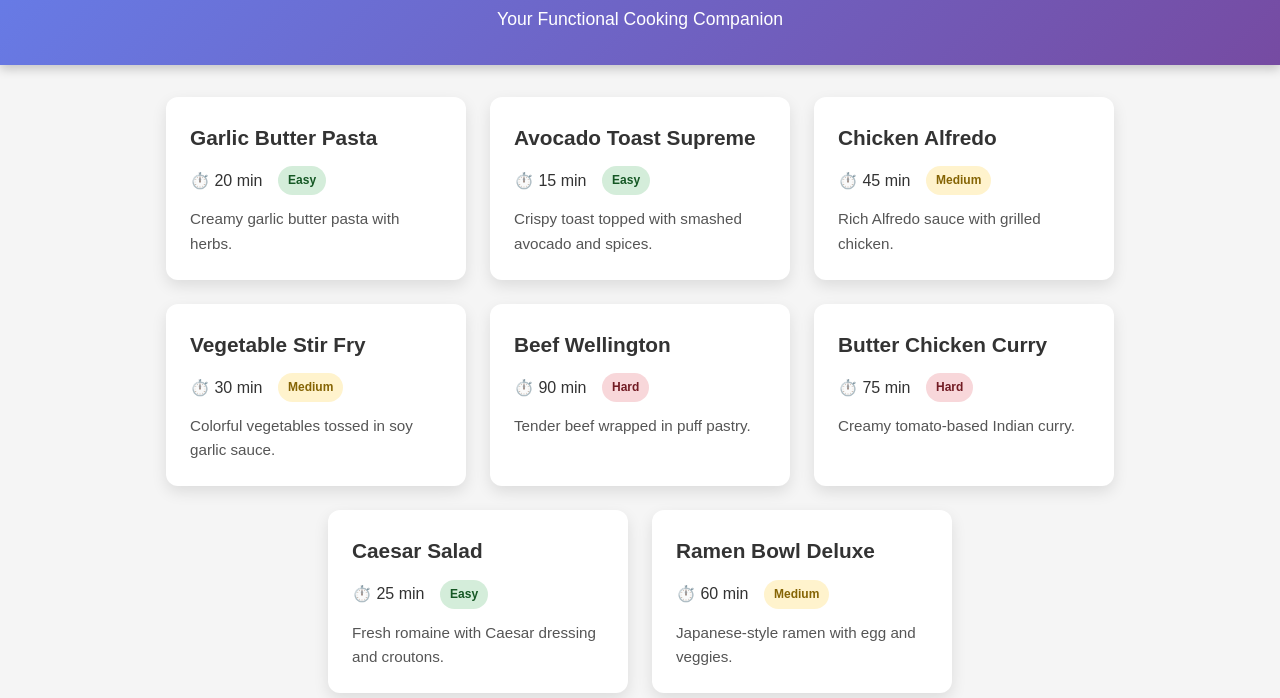
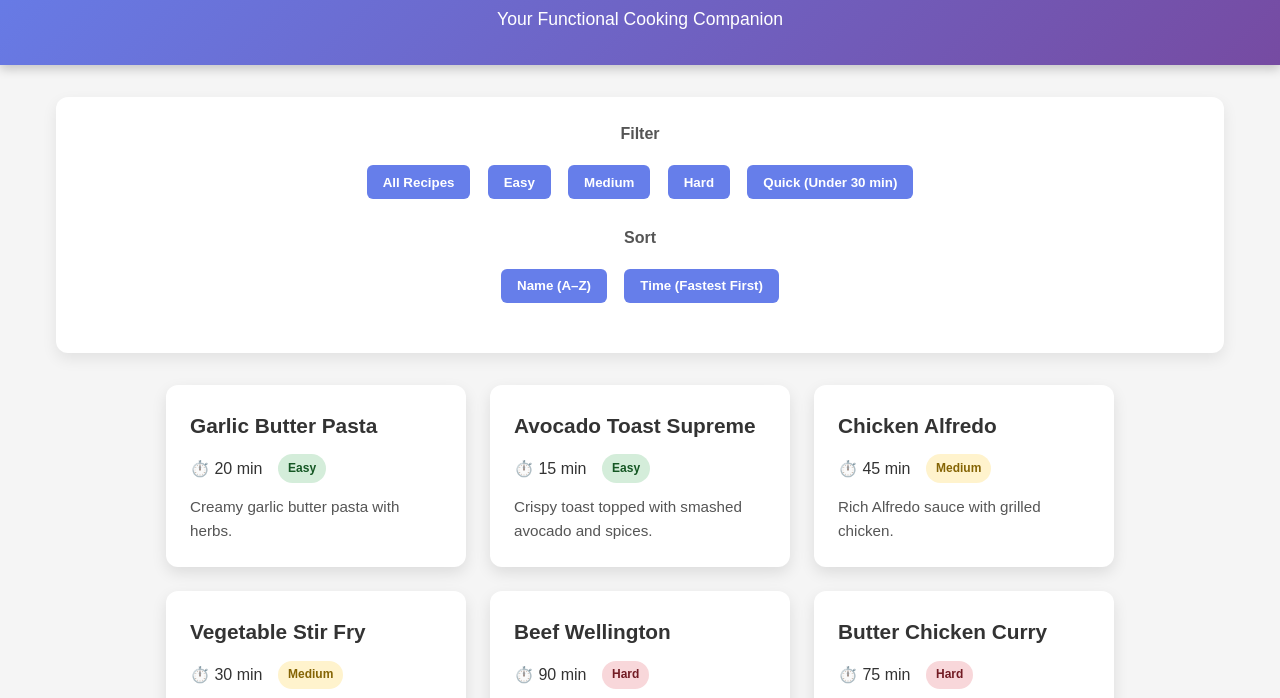
Before and after one commit to Thrishank58/recipejs-functional-cooking, a plain HTML site: page index.html in a window 1280 px wide. Shown: the part 99-797 px from the top of the page. Drawn offline with Linux system fonts and the light colour scheme.

Commit message:
Part 2: Added functional filtering and sorting

```diff
--- a/app.js
+++ b/app.js
@@ -1,4 +1,7 @@
-// Recipe Data
+// ===============================
+// Recipe Data (DO NOT MUTATE)
+// ===============================
+
 const recipes = [
   { id: 1, title: "Garlic Butter Pasta", time: 20, difficulty: "easy", description: "Creamy garlic butter pasta with herbs.", category: "pasta" },
   { id: 2, title: "Avocado Toast Supreme", time: 15, difficulty: "easy", description: "Crispy toast topped with smashed avocado and spices.", category: "breakfast" },
@@ -10,10 +13,59 @@ const recipes = [
   { id: 8, title: "Ramen Bowl Deluxe", time: 60, difficulty: "medium", description: "Japanese-style ramen with egg and veggies.", category: "soup" }
 ];
 
-// Select container
+// ===============================
+// DOM Elements
+// ===============================
+
 const recipeContainer = document.querySelector("#recipe-container");
+const filterButtons = document.querySelectorAll("[data-filter]");
+const sortButtons = document.querySelectorAll("[data-sort]");
 
-// Create recipe card
+// ===============================
+// App State (controlled centrally)
+// ===============================
+
+let currentFilter = "all";
+let currentSort = null;
+
+// ===============================
+// Pure Filtering Function
+// ===============================
+
+const applyFilter = (recipesArray, filter) => {
+  if (filter === "all") return recipesArray;
+
+  if (filter === "quick") {
+    return recipesArray.filter(recipe => recipe.time < 30);
+  }
+
+  return recipesArray.filter(recipe => recipe.difficulty === filter);
+};
+
+// ===============================
+// Pure Sorting Function
+// ===============================
+
+const applySort = (recipesArray, sortType) => {
+  if (!sortType) return recipesArray;
+
+  const sorted = [...recipesArray]; // clone to avoid mutation
+
+  if (sortType === "name") {
+    return sorted.sort((a, b) => a.title.localeCompare(b.title));
+  }
+
+  if (sortType === "time") {
+    return sorted.sort((a, b) => a.time - b.time);
+  }
+
+  return sorted;
+};
+
+// ===============================
+// Create Recipe Card
+// ===============================
+
 const createRecipeCard = (recipe) => {
   return `
     <div class="recipe-card" data-id="${recipe.id}">
@@ -29,14 +81,38 @@ const createRecipeCard = (recipe) => {
   `;
 };
 
-// Render recipes
-const renderRecipes = (recipesArray) => {
-  const recipesHTML = recipesArray
-    .map(recipe => createRecipeCard(recipe))
-    .join("");
+// ===============================
+// Central Update Function
+// ===============================
 
-  recipeContainer.innerHTML = recipesHTML;
+const updateDisplay = () => {
+  const filtered = applyFilter(recipes, currentFilter);
+  const sorted = applySort(filtered, currentSort);
+
+  const html = sorted.map(createRecipeCard).join("");
+  recipeContainer.innerHTML = html;
 };
 
+// ===============================
+// Event Listeners
+// ===============================
+
+filterButtons.forEach(button => {
+  button.addEventListener("click", () => {
+    currentFilter = button.dataset.filter;
+    updateDisplay();
+  });
+});
+
+sortButtons.forEach(button => {
+  button.addEventListener("click", () => {
+    currentSort = button.dataset.sort;
+    updateDisplay();
+  });
+});
+
+// ===============================
 // Initialize
-renderRecipes(recipes);
+// ===============================
+
+updateDisplay();
--- a/index.html
+++ b/index.html
@@ -14,9 +14,32 @@
   </header>
 
   <main>
+
+    <!-- Controls Section -->
+    <div class="controls">
+
+      <div class="filter-group">
+        <h2>Filter</h2>
+        <button data-filter="all">All Recipes</button>
+        <button data-filter="easy">Easy</button>
+        <button data-filter="medium">Medium</button>
+        <button data-filter="hard">Hard</button>
+        <button data-filter="quick">Quick (Under 30 min)</button>
+      </div>
+
+      <div class="sort-group">
+        <h2>Sort</h2>
+        <button data-sort="name">Name (A–Z)</button>
+        <button data-sort="time">Time (Fastest First)</button>
+      </div>
+
+    </div>
+
+    <!-- Recipe Cards Render Here -->
     <div id="recipe-container">
-      <!-- Recipe cards will be rendered here by JavaScript -->
+      <!-- JavaScript will inject recipe cards -->
     </div>
+
   </main>
 
   <script src="app.js"></script>
--- a/style.css
+++ b/style.css
@@ -36,6 +36,44 @@ main {
   max-width: 1200px;
   margin: 2rem auto;
   padding: 0 1rem;
+}
+
+/* Controls Section */
+.controls {
+  background: white;
+  padding: 1.5rem;
+  border-radius: 12px;
+  box-shadow: 0 6px 15px rgba(0, 0, 0, 0.08);
+  margin-bottom: 2rem;
+  text-align: center;
+}
+
+.controls h2 {
+  margin-bottom: 0.75rem;
+  font-size: 1rem;
+  color: #555;
+}
+
+.filter-group,
+.sort-group {
+  margin-bottom: 1.2rem;
+}
+
+.controls button {
+  margin: 0.4rem;
+  padding: 0.6rem 1rem;
+  border: none;
+  border-radius: 6px;
+  cursor: pointer;
+  background: #667eea;
+  color: white;
+  font-weight: bold;
+  transition: 0.2s ease;
+}
+
+.controls button:hover {
+  background: #5a67d8;
+  transform: translateY(-2px);
 }
 
 /* Recipe Container */
```
